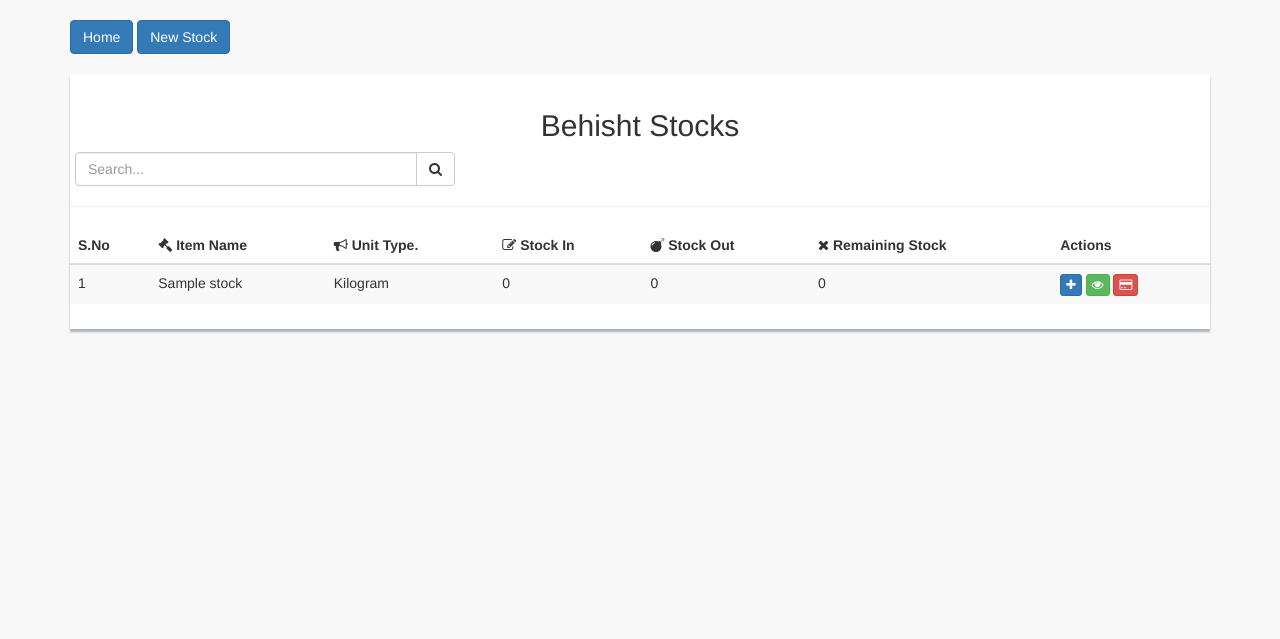
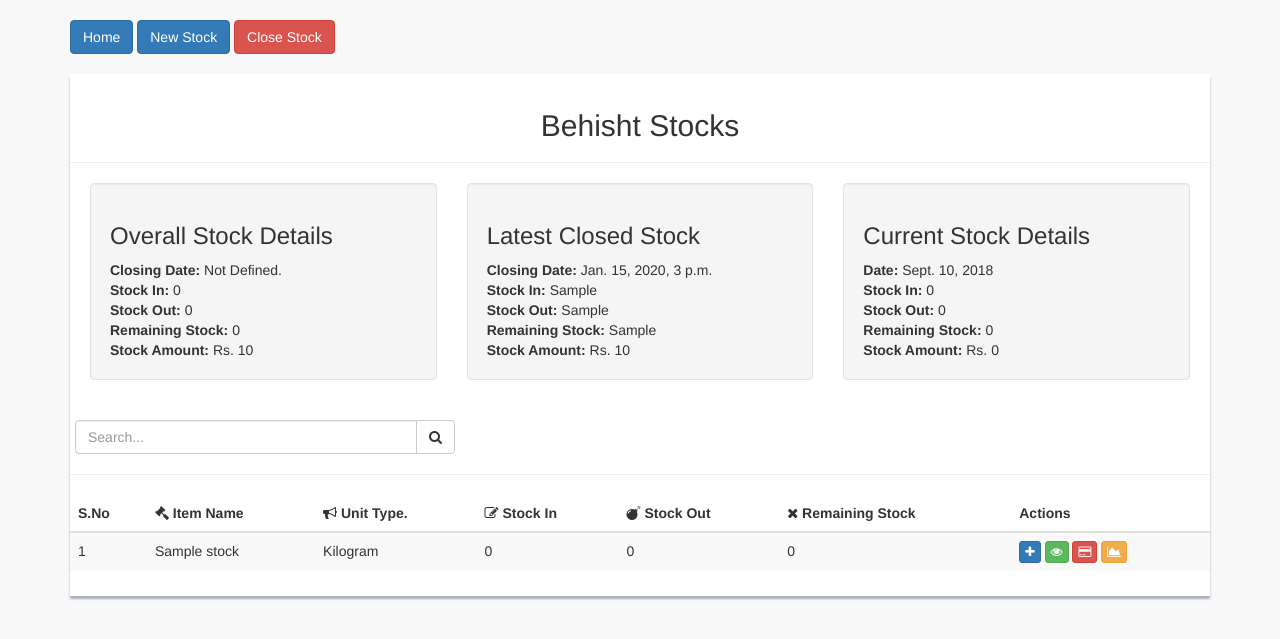
Before and after one commit to janzaheer/restaurant_system, a Django app: page /stock/list/ in a window 1280 px wide. Shown: the part 57-696 px from the top of the page. Run offline with Django 3.2, Linux system fonts and the light colour scheme; tables that the repository leaves empty hold one stand-in row (values such as "Sample post"); parts of the project's set-up code (start-up, migrations or seed data) failed here and were passed over; some libraries are stand-ins or nearby versions.

Commit message:
added the closed details in all stock pages

```diff
--- a/templates/stock/list.html
+++ b/templates/stock/list.html
@@ -1,4 +1,5 @@
 {% extends 'base.html' %}
+{% load static %}
 
 {% block content %}
     <div class="container">
@@ -7,9 +8,50 @@
                 <br>
                 <a href="{% url 'dashboard' %}"><button type="button" class="btn btn-primary">Home</button></a>
                 <a href="{% url 'stock_new' %}"><button type="button" class="btn btn-primary">New Stock</button></a>
+                <button id="close-stock" class="btn btn-danger close-stock">Close Stock</button>
                 <br><br>
                 <div class="content-panel table-responsive">
-                    <h2 class="text-center">Behisht Stocks</h2><div class="input-group custom-search-form col-md-4" style="left: 5px">
+                    <h2 class="text-center">Behisht Stocks</h2>
+                    <hr>
+                    <div class="row" style="padding-left: 20px; padding-bottom: 20px; padding-right: 20px">
+                        <div class="col-lg-4">
+                            <div class="well">
+                                <h3>Overall Stock Details</h3>
+                                <span>
+                                    <strong>Closing Date:</strong> Not Defined.<br>
+                                    <strong>Stock In:</strong> {{ total_stock_in }}<br>
+                                    <strong>Stock Out:</strong> {{ total_stock_out }}<br>
+                                    <strong>Remaining Stock:</strong> {{ total_remaining_stock }}<br>
+                                    <strong>Stock Amount:</strong> Rs. {{ total_stock_amount|floatformat:'-2' }}<br>
+                                </span>
+                            </div>
+                        </div>
+                        <div class="col-md-4">
+                            <div class="well">
+                                <h3>Latest Closed Stock</h3>
+                                <span>
+                                    <strong>Closing Date:</strong> {{ last_closing_date }}<br>
+                                    <strong>Stock In:</strong> {{ last_stock_in }}<br>
+                                    <strong>Stock Out:</strong> {{ last_stock_out }}<br>
+                                    <strong>Remaining Stock:</strong> {{ last_remaining_stock }}<br>
+                                    <strong>Stock Amount:</strong> Rs. {{ last_stock_closed_amount|floatformat:'-2' }}<br>
+                                </span>
+                            </div>
+                        </div>
+                        <div class="col-md-4">
+                            <div class="well">
+                                <h3>Current Stock Details</h3>
+                                <span>
+                                    <strong>Date:</strong> {{ date }}<br>
+                                    <strong>Stock In:</strong> {{ current_stock_in }}<br>
+                                    <strong>Stock Out:</strong> {{ current_stock_out }}<br>
+                                    <strong>Remaining Stock:</strong> {{ current_remaining_stock }}<br>
+                                    <strong>Stock Amount:</strong> Rs. {{ current_stock_amount|floatformat:'-2' }}<br>
+                                </span>
+                            </div>
+                        </div>
+                    </div>
+                    <div class="input-group custom-search-form col-md-4" style="left: 5px">
                         <input type="text" class="form-control search-stock" placeholder="Search...">
                         <span class="input-group-btn">
                             <button class="btn btn-default" type="button">
@@ -43,7 +85,7 @@
                                     <a href="{% url 'stock_in' pk=stock.id %}"><button class="btn btn-primary btn-xs"><i class="fa fa-plus"></i></button></a>
                                     <a href="{% url 'stock_details' pk=stock.id %}"><button class="btn btn-success btn-xs"><i class="fa fa-eye"></i></button></a>
                                     <a href="{% url 'stock_out' pk=stock.id %}"><button class="btn btn-danger btn-xs"><i class="fa fa-credit-card"></i></button></a>
-{#                                <a href="#"><button class="btn btn-danger btn-xs"><i class="fa  fa-trash-o"></i></button></a>#}
+                                    <a href="{% url 'closed_item_logs' pk=stock.id %}"><button class="btn btn-warning btn-xs"><i class="fa fa-area-chart"></i></button></a>
                                 </td>
                             </tr>
                         {% endfor %}
@@ -53,6 +95,8 @@
             </div>
         </div>
     </div>
+{#    <script src="{% static 'bootstrap/cdn/bootstrap.min.js' %}"></script>#}
+{#    <script src="https://cdnjs.cloudflare.com/ajax/libs/twitter-bootstrap/3.2.0/js/bootstrap.min.js"></script>#}
     <script>
         $(document).ready(function(){
             $(".search-stock").on("keyup", function() {
@@ -61,6 +105,21 @@
                     $(this).toggle($(this).text().toLowerCase().indexOf(value) > -1)
                 });
             });
+
+            $('.close-stock').on('click', function(){
+
+                $(this).addClass('disabled');
+                $(this).html('<i class="fa fa-spinner fa-spin"></i> Loading...');
+                if(confirm('Are you sure you want to make a monthly closing')) {
+                    $.get("{% url 'close_stock' %}", function(results, status){
+                        window.location.href = '{% url 'stock_list' %}';
+                    });
+                }else {
+                    $(this).removeClass('disabled');
+                    $(this).html('Close Stock');
+                    return false;
+                }
+            });
         });
     </script>
 {% endblock %}
```
Also changed, not shown: templates/stock/stock_details.html (+31 -5 lines). Lines whose indentation alone changed are shown as unchanged.
